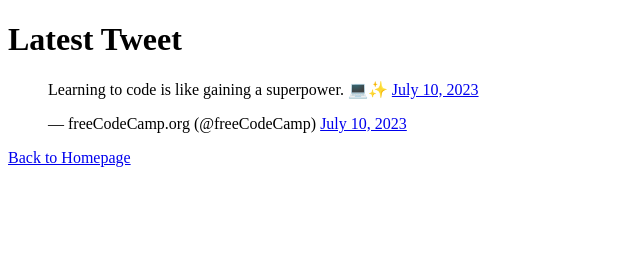
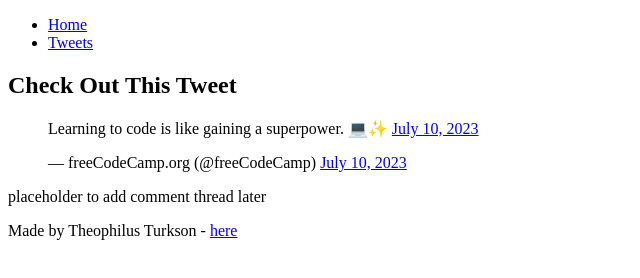
Before and after one commit to ttec12/My_First_Portfolio, a plain HTML site: page html_basic/tweets.html in a window 1280 px wide. Shown: the whole page, without its empty margins (0-640 px from the left). Drawn offline with Linux system fonts and the light colour scheme.

Commit message:
add tweets.html

```diff
--- a/html_basic/tweets.html
+++ b/html_basic/tweets.html
@@ -8,22 +8,36 @@
 
     <script async src="https://platform.twitter.com/widgets.js" charset="utf-8"></script>
 
+<body>
 
-    <body>
+        <header>
+            <ul>
+                <li><a href="index.html">Home</a></li>
+                <li><a href="tweets.html">Tweets</a></li>
+            </ul>
+        </header>
 
-        <h1>Latest Tweet</h1>
+        <main>
+            <article>
+                <h1>Check Out This Tweet</h1>
 
-        <!-- Embedded Tweet (you can replace with another tweet link) -->
-        <blockquote class="twitter-tweet">
-            <p lang="en" dir="ltr">Learning to code is like gaining a superpower. 💻✨ <a
-                    href="https://twitter.com/FreeCodeCamp/status/1678384217607122944?ref_src=twsrc%5Etfw">July 10, 2023</a>
-            </p>
-            &mdash; freeCodeCamp.org (@freeCodeCamp) <a
-                href="https://twitter.com/FreeCodeCamp/status/1678384217607122944?ref_src=twsrc%5Etfw">July 10, 2023</a>
-        </blockquote>
+                <!-- Embedded Tweet -->
+                <blockquote class="twitter-tweet">
+                    <p lang="en" dir="ltr">Learning to code is like gaining a superpower. 💻✨ <a
+                            href="https://twitter.com/FreeCodeCamp/status/1678384217607122944?ref_src=twsrc%5Etfw">July 10,
+                            2023</a></p>
+                    &mdash; freeCodeCamp.org (@freeCodeCamp) <a
+                        href="https://twitter.com/FreeCodeCamp/status/1678384217607122944?ref_src=twsrc%5Etfw">July 10, 2023</a>
+                </blockquote>
+            </article>
+            <aside>
+                <p>placeholder to add comment thread later</p>
+            </aside>
+        </main>
 
-
-        <p><a href="index.html">Back to Homepage</a></p>
+        <footer>
+            <p>Made by Theophilus Turkson - <a href="https://example.com" target="_blank">here</a></p>
+        </footer>
 
 </body>
 </html>
```
